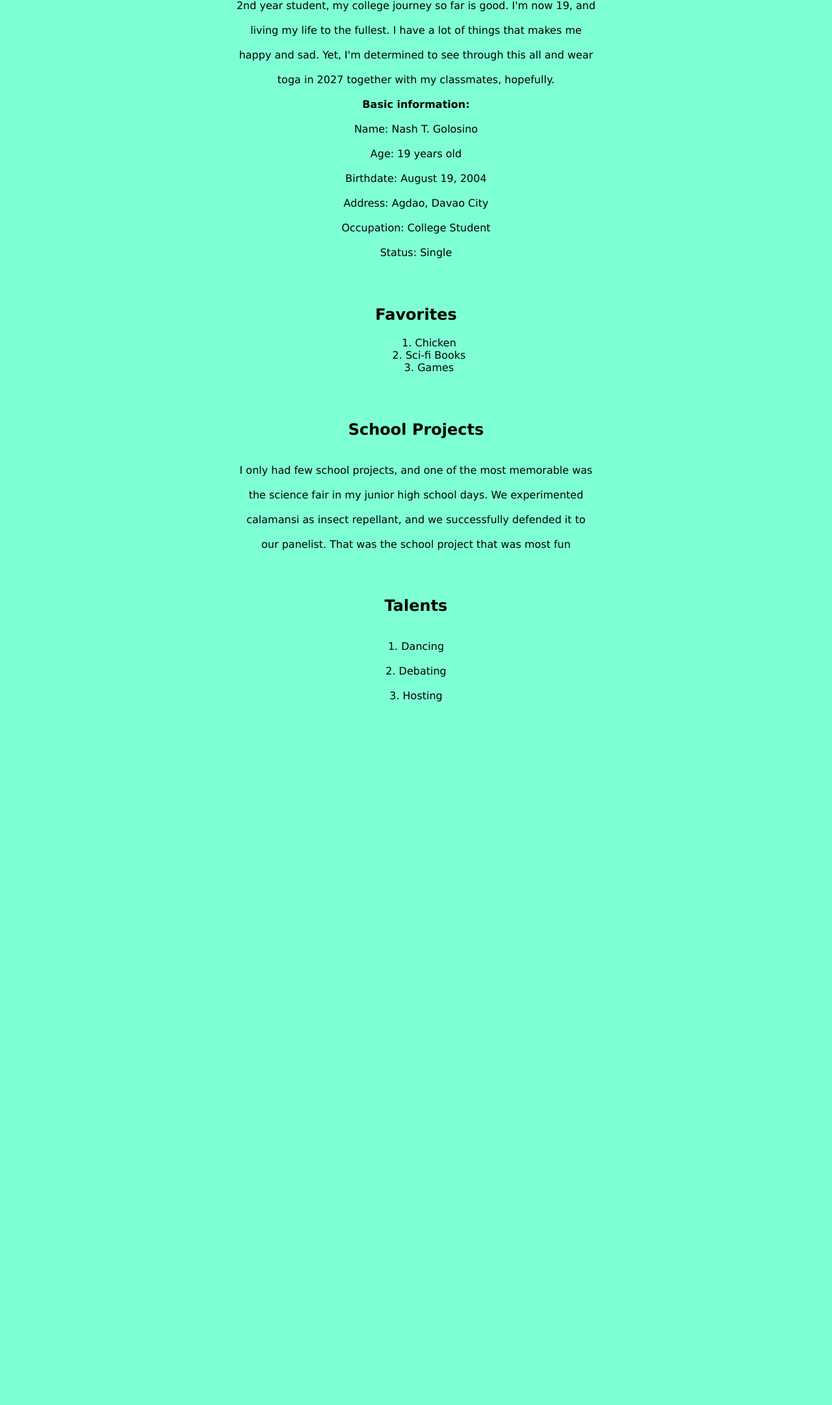
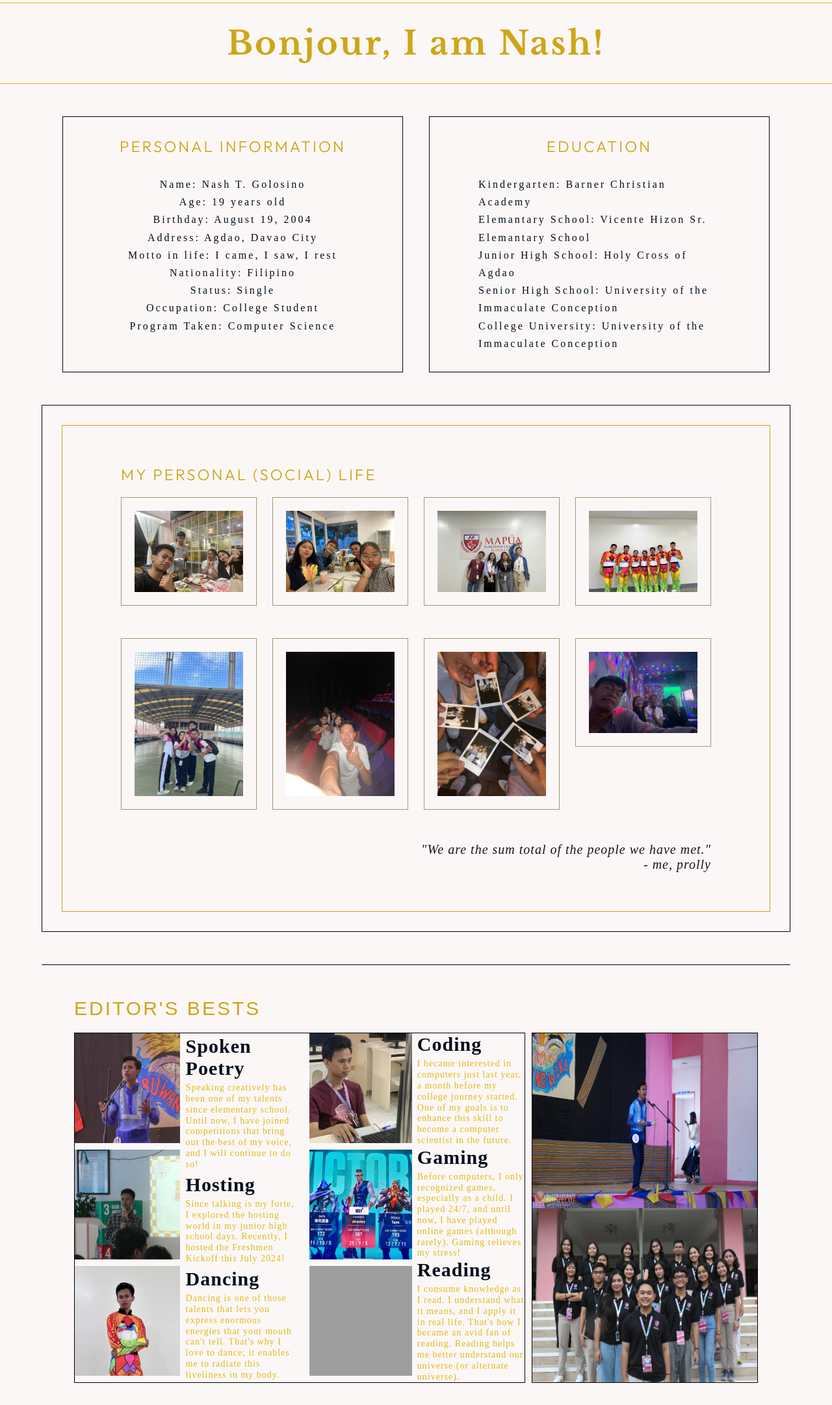
Before and after one commit to GNash19/Gnash19.github.io, a plain HTML site: page index.html in a window 1280 px wide. Shown: the part 638-2800 px from the top of the page at 65% size. Before the commit the page ends 1850 px from the top, so only its background shows below. Drawn offline with nearby package versions, Linux system fonts and the light colour scheme; grey boxes are pictures that could not be loaded.

Commit message:
Update index.html

```diff
--- a/index.html
+++ b/index.html
@@ -1,76 +1,179 @@
 <!DOCTYPE html>
 <html lang="en">
+
 <head>
     <meta charset="UTF-8">
     <meta name="viewport" content="width=device-width, initial-scale=1.0">
-    <title>Nash Portfolio</title>
-    <style>
-        ol {list-style-position: inside;}
-    </style>
+    <link rel="stylesheet" href="style.css">
 </head>
-<body style="background-color: aquamarine;" style = "font-family: lucida sans;">
-    <br> </br>
-    <br> </br>
-    <br> </br>
-    <center>
-        <img src="IMG_1017.JPG"
-        alt="Nash in his 18's"
-        width="400"
-        height="341"
-        title="Nash mobilizing at Elementary School for NSTP course">
-        <h1 style = "font-family: lucida sans;"> About Me </h1>
 
-        <p style = "font-family: lucida sans;">
-            <br>Hi! I am Nash T. Golosino, a computer science major student studying</br>
-            <br>in University of the Immaculate Conception. So far, now that I am a </br>
-            <br>2nd year student, my college journey so far is good. I'm now 19, and</br>
-            <br>living my life to the fullest. I have a lot of things that makes me</br>
-            <br>happy and sad. Yet, I'm determined to see through this all and wear</br>
-            <br>toga in 2027 together with my classmates, hopefully.</br>
-            <br><b>Basic information:</b></br>
-            <br>Name: Nash T. Golosino</br>
-            <br>Age: 19 years old</br>
-            <br>Birthdate: August 19, 2004</br>
-            <br>Address: Agdao, Davao City</br>
-            <br>Occupation: College Student</br>
-            <br>Status: Single</br>
-        </p>
+<body>
+    <div class="header">
+        <div class="navbar">
+            <div class="logo">
+                <img src="images/logo.png" alt="website logo">
+            </div>
+            <nav>
+                <ul>
+                    <li style="text-align: center;"><a href="#">ABOUT</a></li>
+                    <li style="text-align: center;"><a href="#">PROJECTS</a></li>
+                    <li style="text-align: center;"><a href="#">FAVORITES</a></li>
+                    <a href="#"><button>CONTACT ME</button></a>
+                </ul>
+            </nav>
+        </div>
+        <div class="content-row">
+            <div class="left-col">
+                <div>
+                    <h1>Every move has its unique consequences.</h1>
+                    <p>Albert Einstein once said: Life is like riding a bicycle. To
+                        keep your balance <em>you must keep moving</em>. Does this line
+                        only apply to those who can ride a bike? Or who knows how to keep
+                        things balanced?
+                    </p>
+                </div>
+            </div>
+            <div class="right-col">
+                <img src="images/my.png" alt="this is me!">
+            </div>
+        </div>
+    </div>
+    <div class="about">
+        <div class="name">
+            <h1 id="bon">Bonjour, I am Nash!</h1>
+        </div>
+        <div class="personal">
+            <div class="leftcol">
+                <h2>PERSONAL INFORMATION</h2>
+                <ul>
+                    <li>Name: Nash T. Golosino</li>
+                    <li>Age: 19 years old</li>
+                    <li>Birthday: August 19, 2004</li>
+                    <li>Address: Agdao, Davao City</li>
+                    <li>Motto in life: I came, I saw, I rest</li>
+                    <li>Nationality: Filipino</li>
+                    <li>Status: Single</li>
+                    <li>Occupation: College Student</li>
+                    <li>Program Taken: Computer Science</li>
+                </ul>
+            </div>
+            <div class="rightcol">
+                <h2>EDUCATION</h2>
+                <ul>
+                    <li>Kindergarten: Barner Christian Academy</li>
+                    <li>Elemantary School: Vicente Hizon Sr. Elemantary School</li>
+                    <li>Junior High School: Holy Cross of Agdao</li>
+                    <li>Senior High School: University of the Immaculate Conception</li>
+                    <li>College University: University of the Immaculate Conception</li>
+                </ul>
+            </div>
+        </div>
+    </div>
+    <div class="social">
+        <div id="bord">
+            <div>
+                <h2>MY PERSONAL (SOCIAL) LIFE</h2>
+            </div>
+            <div class="pictures">
+                <img src="images/i1.jpg" style="width: 23%; height: 23%;">
+                <img src="images/q2.jpg" style="width: 23%; height: 23%;">
+                <img src="images/q3.jpg" style="width: 23%; height: 23%;">
+                <img src="images/q4.jpg" style="width: 23%; height: 23%;">
+            </div>
+            <div class="pictures">
+                <img src="images/q5.jpg" style="width: 23%; height: 23%;">
+                <img src="images/q6.jpg" style="width: 23%; height: 23%;">
+                <img src="images/q7.jpg" style="width: 23%; height: 23%;">
+                <img src="images/q8.jpg" style="width: 23%; height: 23%;">
+            </div>
+            <div>
+                <p>"We are the sum total of the people we have met."<br>- me, prolly</br></p>
+            </div>
+        </div>
+    </div>
+    <div class="favorites">
+        <div class="top">
+            <h2>EDITOR'S BESTS</h2>
+        </div>
+        <div class="content-row2">
+            <div class="leftcol2">
+                <div class="leftcolp2">
+                    <div class="leftcolpp2">
+                        <img src="images/spoken.jpg">
+                        <img src="images/hosting.jpg">
+                        <img src="images/dancing.jpg">
+                    </div>
+                    <div class="rightcolpp2">
+                        <div class="talents" id="t1">
+                            <h3>Spoken Poetry</h3>
+                            <p>Speaking creatively has been one of my talents since
+                                elementary school. Until now, I have joined competitions that
+                                bring out the best of my voice, and I will continue to
+                                do so!</p>
+                        </div>
+                        <div class="talents" id="t2">
+                            <h3>Hosting</h3>
+                            <p>Since talking is my forte, I explored the hosting world in my
+                                junior high school days. Recently, I hosted the Freshmen
+                                Kickoff this July 2024!
+                            </p>
+                        </div>
+                        <div class="talents" id="t3">
+                            <h3>Dancing</h3>
+                            <p>Dancing is one of those talents that lets you
+                                express enormous energies that your mouth can't tell.
+                                That's why I love to dance; it enables me
+                                to radiate this liveliness in my body.
+                            </p>
+                        </div>
+                    </div>
+                </div>
+                <div class="rightcolp2">
+                    <div class="leftcolpp2">
+                        <img id="t4" src="images/coding.jpg">
+                        <img id="t6" src="images/gaming.jpg">
+                        <img id="t6" src="images/reading.jpg">
+                    </div>
+                    <div class="rightcolpp2">
+                        <div class="talents" id="t4">
+                            <h3>Coding</h3>
+                            <p>I became interested in computers just last year, a month before
+                                my college journey started. One of my goals is to enhance
+                                this skill to become a computer scientist in the future.
+                            </p>
+                        </div>
+                        <div class="talents" id="t5">
+                            <h3>Gaming</h3>
+                            <p>Before computers, I only recognized games, especially as
+                                a child. I played 24/7, and until now, I have played online games (although
+                                rarely). Gaming relieves my stress!
+                            </p>
+                        </div>
+                        <div class="talents" id="t6">
+                            <h3>Reading</h3>
+                            <p>I consume knowledge as I read. I understand what it means, and I apply
+                                it in real life. That's how I became an avid fan of reading. Reading
+                                helps me better understand our universe (or alternate universe).
+                            </p>
+                        </div>
+                    </div>
+                </div>
+            </div>
+            <div class="rightcol2">
+                <img src="images/right col.jpg">
+                <img src="images/right col 2.jpg">
+            </div>
+        </div>
+    </div>
+</body>
 
-        <br> </br>
+</html>
 
-        <h2 style = "font-family: lucida sans;">Favorites</h2>
-
-        <ol style = "font-family: lucida sans;">
-            <li style="text-align: center">Chicken</li>
-            <li style="text-align: center">Sci-fi Books</li>
-            <li style="text-align: center">Games</li>
-        </ol>
-
-
-        <br> </br>
-
-        <h2 style = "font-family: lucida sans;">School Projects</h2>
-        <p style = "font-family: lucida sans;">
-            <br>I only had few school projects, and one of the most memorable was</br>
-            <br>the science fair in my junior high school days. We experimented</br>
-            <br>calamansi as insect repellant, and we successfully defended it to</br>
-            <br>our panelist. That was the school project that was most fun</br>
-        </p>
-
-        <br></br>
-
-        <h2 style = "font-family: lucida sans;">Talents</h2>
-        <p style = "font-family: lucida sans;">
-            <br>1. Dancing</br>
-            <br>2. Debating</br>
-            <br>3. Hosting</br>
-        </p>
-
-        <br> </br>
-        <br> </br>
-        <br> </br>
-
-    </center>
-
-</body>
-</html>
+<!-- <div class="talent1">
+                        <h3>Spoken Poetry</h3>
+                        <p>Speaking creatively has been one of my talents since
+                            elementary school. Until now, I have joined competitions that
+                            bring out the best of my voice, and I will continue to
+                            do so!
+                        </p>
+                        </div> -->
```
